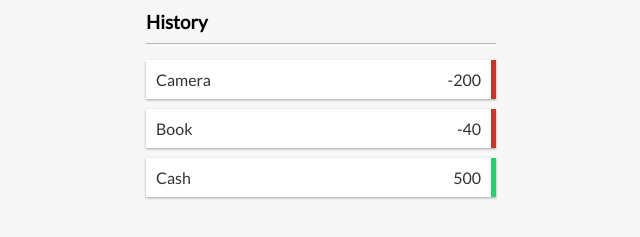
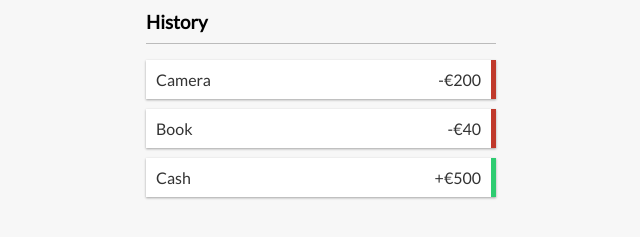
Before and after one commit to Rzublin/expense-tracker, a React (Create React App) app: page / in a window 1280 px wide. Shown: the part 269-506 px from the top of the page, without its empty margins (319-959 px from the left). Built offline with nearby package versions, Linux system fonts and the light colour scheme.

Commit message:
fix plus-minus values

```diff
--- a/src/components/TransactionItem.js
+++ b/src/components/TransactionItem.js
@@ -18,7 +18,9 @@ function TransactionItem({ transaction }) {
         X
       </button>
       <span> {transaction.text}</span>
-      <span>{transaction.amount}</span>
+      <span>
+        {transaction.amount > 0 ? "+" : "-"}€{Math.abs(transaction.amount)}
+      </span>
     </li>
   );
 }
```
